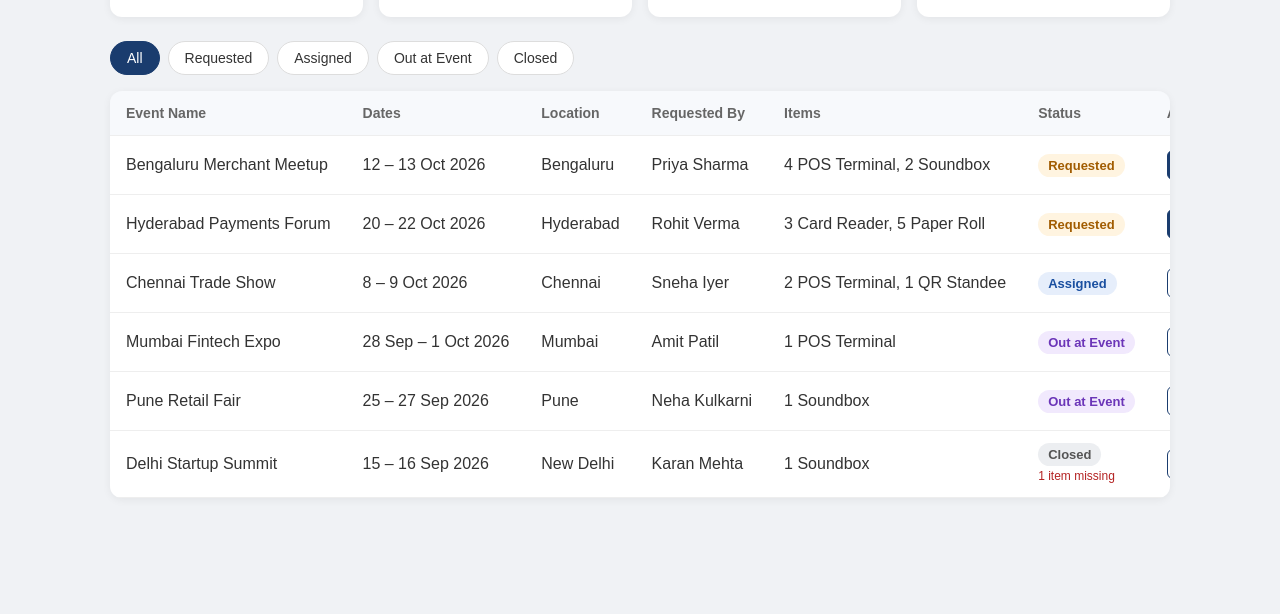
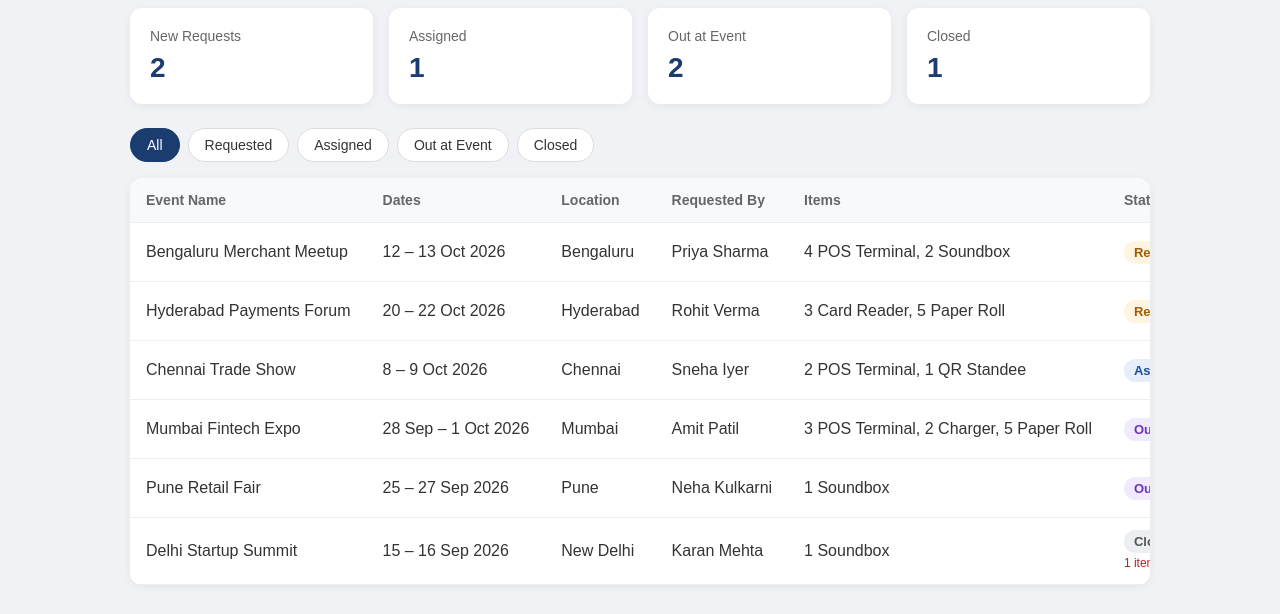
Before and after one commit to Akshay2745/atomx-inventory, a plain HTML site: page events.html in a window 1280 px wide. Shown: the part 227-841 px from the top of the page. Before the commit the page ends 800 px from the top, so only its background shows below. Drawn offline with Linux system fonts and the light colour scheme.

```diff
--- a/events.html
+++ b/events.html
@@ -17,7 +17,138 @@
     </ul>
   </nav>
 
+  <main class="container"><!DOCTYPE html>
+<html lang="en">
+<head>
+  <meta charset="UTF-8">
+  <meta name="viewport" content="width=device-width, initial-scale=1.0">
+  <title>Atomx Inventory - Events</title>
+  <link rel="stylesheet" href="inventory.css">
+</head>
+<body>
+
+  <nav class="navbar">
+    <div class="logo">Atomx Inventory</div>
+    <ul class="nav-links">
+      <li><a href="inventory.html">Master Inventory</a></li>
+      <li><a href="events.html" class="active">Events</a></li>
+      <li><a href="index.html">Logout</a></li>
+    </ul>
+  </nav>
+
   <main class="container">
+
+    <div class="page-header">
+      <h2>Events</h2>
+      <a href="request.html" target="_blank" rel="noopener" class="btn-add">Open request form</a>
+    </div>
+
+    <div class="summary-cards">
+      <div class="card">
+        <h3>New Requests</h3>
+        <p class="card-number">2</p>
+      </div>
+      <div class="card">
+        <h3>Assigned</h3>
+        <p class="card-number">1</p>
+      </div>
+      <div class="card">
+        <h3>Out at Event</h3>
+        <p class="card-number">2</p>
+      </div>
+      <div class="card">
+        <h3>Closed</h3>
+        <p class="card-number">1</p>
+      </div>
+    </div>
+
+    <div class="filter-tabs">
+      <button class="tab active">All</button>
+      <button class="tab">Requested</button>
+      <button class="tab">Assigned</button>
+      <button class="tab">Out at Event</button>
+      <button class="tab">Closed</button>
+    </div>
+
+    <div class="table-wrapper">
+      <table>
+        <thead>
+          <tr>
+            <th>Event Name</th>
+            <th>Dates</th>
+            <th>Location</th>
+            <th>Requested By</th>
+            <th>Items</th>
+            <th>Status</th>
+            <th>Action</th>
+          </tr>
+        </thead>
+        <tbody>
+          <tr>
+            <td>Bengaluru Merchant Meetup</td>
+            <td>12 – 13 Oct 2026</td>
+            <td>Bengaluru</td>
+            <td>Priya Sharma</td>
+            <td>4 POS Terminal, 2 Soundbox</td>
+            <td><span class="status status-requested">Requested</span></td>
+            <td><a href="event-detail.html" class="btn-small primary">Review</a></td>
+          </tr>
+          <tr>
+            <td>Hyderabad Payments Forum</td>
+            <td>20 – 22 Oct 2026</td>
+            <td>Hyderabad</td>
+            <td>Rohit Verma</td>
+            <td>3 Card Reader, 5 Paper Roll</td>
+            <td><span class="status status-requested">Requested</span></td>
+            <td><a href="#" class="btn-small primary">Review</a></td>
+          </tr>
+          <tr>
+            <td>Chennai Trade Show</td>
+            <td>8 – 9 Oct 2026</td>
+            <td>Chennai</td>
+            <td>Sneha Iyer</td>
+            <td>2 POS Terminal, 1 QR Standee</td>
+            <td><span class="status status-assigned">Assigned</span></td>
+            <td><a href="#" class="btn-small">View</a></td>
+          </tr>
+          <tr>
+            <td>Mumbai Fintech Expo</td>
+            <td>28 Sep – 1 Oct 2026</td>
+            <td>Mumbai</td>
+            <td>Amit Patil</td>
+            <td>3 POS Terminal, 2 Charger, 5 Paper Roll</td>
+            <td><span class="status status-out">Out at Event</span></td>
+            <td><a href="return-check.html" class="btn-small">Check Return</a></td>
+          </tr>
+          <tr>
+            <td>Pune Retail Fair</td>
+            <td>25 – 27 Sep 2026</td>
+            <td>Pune</td>
+            <td>Neha Kulkarni</td>
+            <td>1 Soundbox</td>
+            <td><span class="status status-out">Out at Event</span></td>
+            <td><a href="#" class="btn-small">Check Return</a></td>
+          </tr>
+          <tr>
+            <td>Delhi Startup Summit</td>
+            <td>15 – 16 Sep 2026</td>
+            <td>New Delhi</td>
+            <td>Karan Mehta</td>
+            <td>1 Soundbox</td>
+            <td>
+              <span class="status status-closed">Closed</span>
+              <span class="missing-note">1 item missing</span>
+            </td>
+            <td><a href="#" class="btn-small">View</a></td>
+          </tr>
+        </tbody>
+      </table>
+    </div>
+
+  </main>
+
+</body>
+</html>
 
     <div class="page-header">
       <h2>Events</h2>
```
